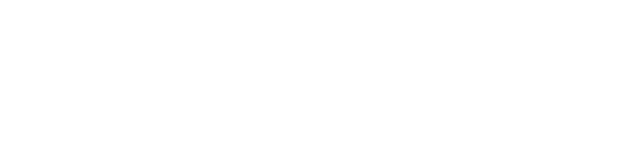
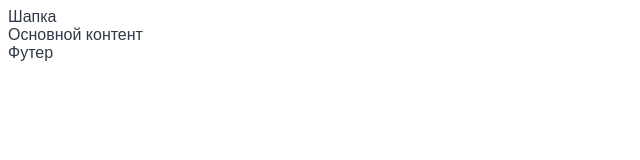
Before and after one commit to sdemikhov/layout-designer-project-lvl1, a plain HTML site: page index.html in a window 1280 px wide. Shown: the whole page, without its empty margins (0-640 px from the left). Drawn offline with Linux system fonts and the light colour scheme.

Commit message:
added basis of page

```diff
--- a/index.html
+++ b/index.html
@@ -9,6 +9,8 @@
     <link rel="stylesheet" href="styles/style.css">
 </head>
 <body>
-
+    <header>Шапка</header>
+    <main>Основной контент</main>
+    <footer>Футер</footer>
 </body>
 </html>
--- a/styles/style.css
+++ b/styles/style.css
@@ -0,0 +1,8 @@
+html {
+    font-family: Arial, Helvetica, sans-serif;
+    color: #303846;
+}
+
+main {
+    font-size: 16px;
+}
```
Also changed, not shown: 1 other file.
